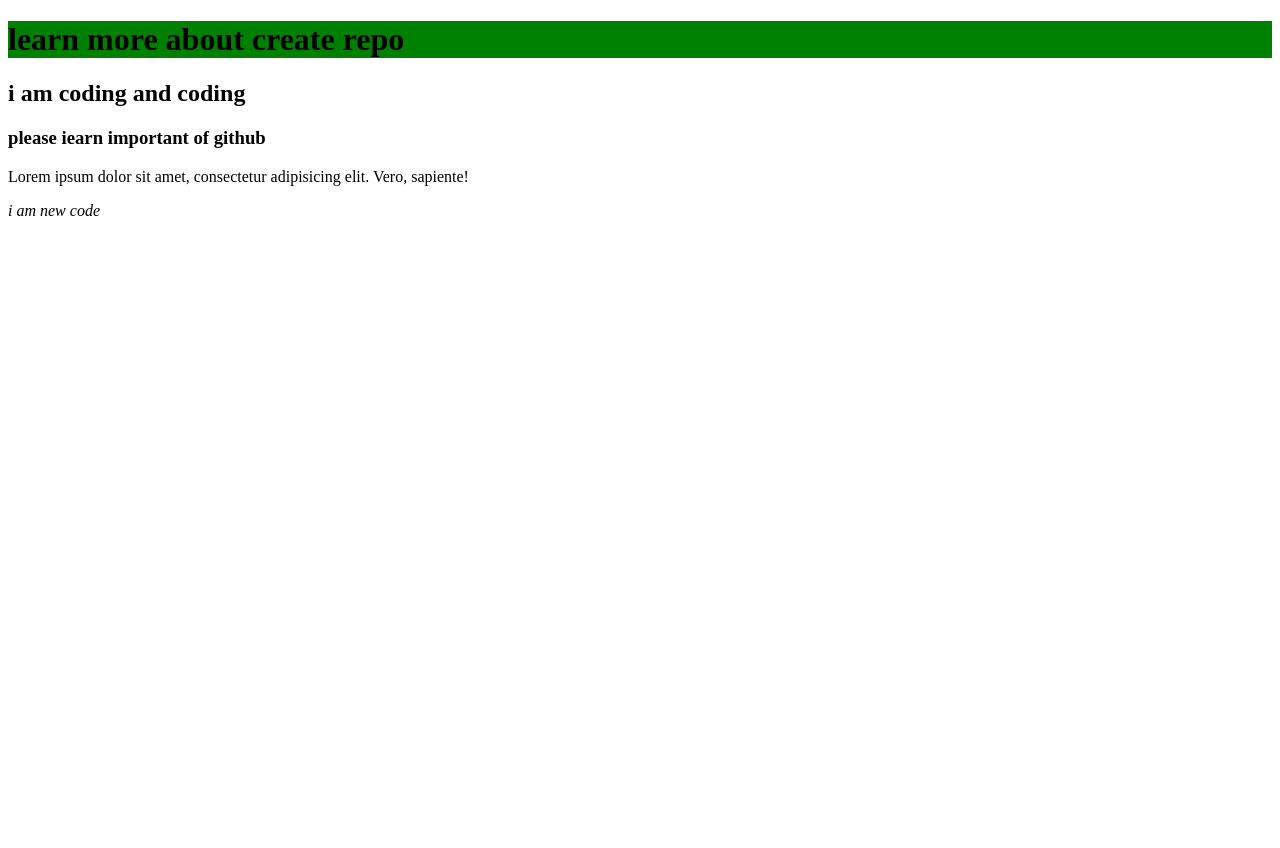
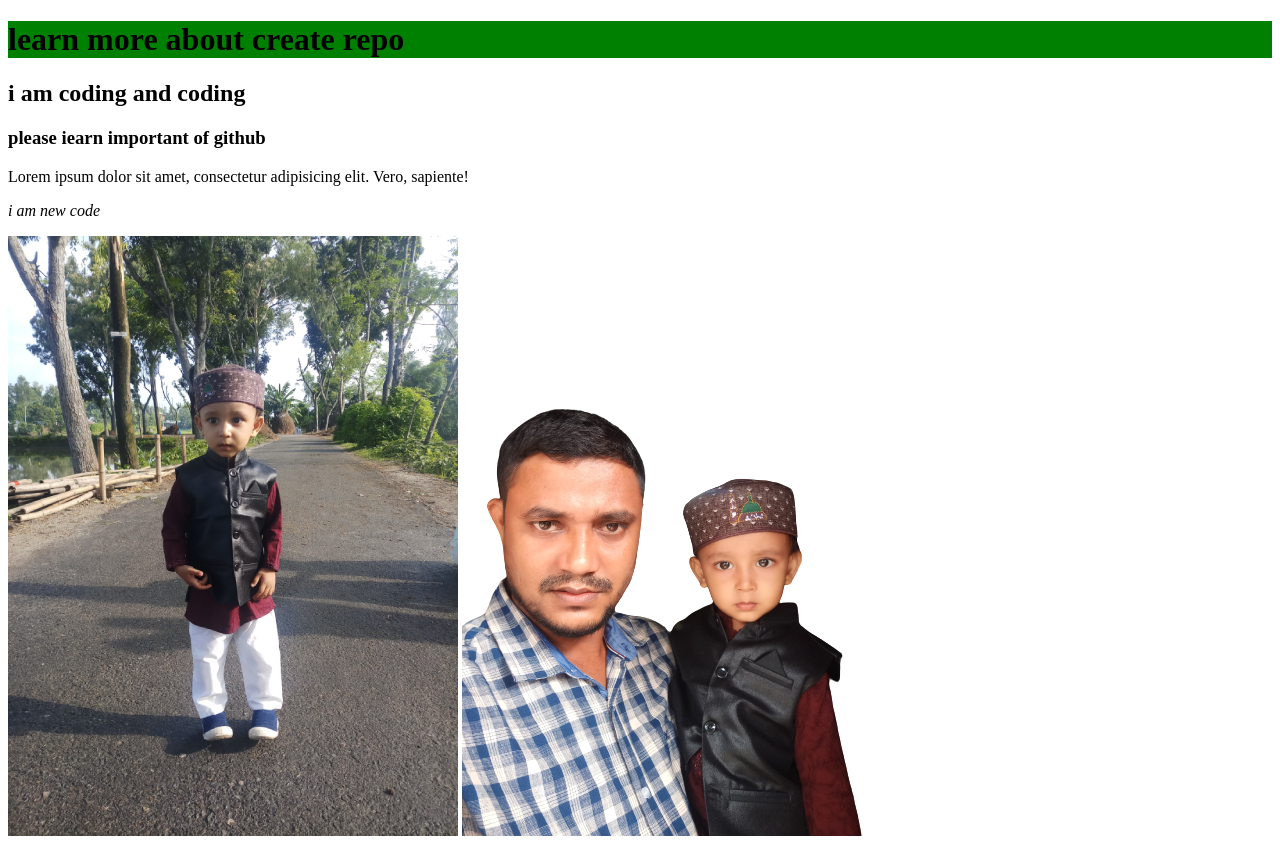
Before and after one commit to sobahan-ali/my-second-repo, a plain HTML site: page index.html in a window 1280 px wide. Before the commit the page ends 800 px from the top, so only its background shows below. Drawn offline with Linux system fonts and the light colour scheme.

Commit message:
images added

```diff
--- a/index.html
+++ b/index.html
@@ -13,5 +13,7 @@
     <h3>please iearn important of github</h3>
     <p>Lorem ipsum dolor sit amet, consectetur adipisicing elit. Vero, sapiente!</p>
     <p><i>i am new code</i></p>
+    <img src="imam.png" alt="">
+    <img src="sobhan.png" alt="">
 </body>
 </html>
```
Also changed, not shown: imam.png (added), sobhan.png (added).
